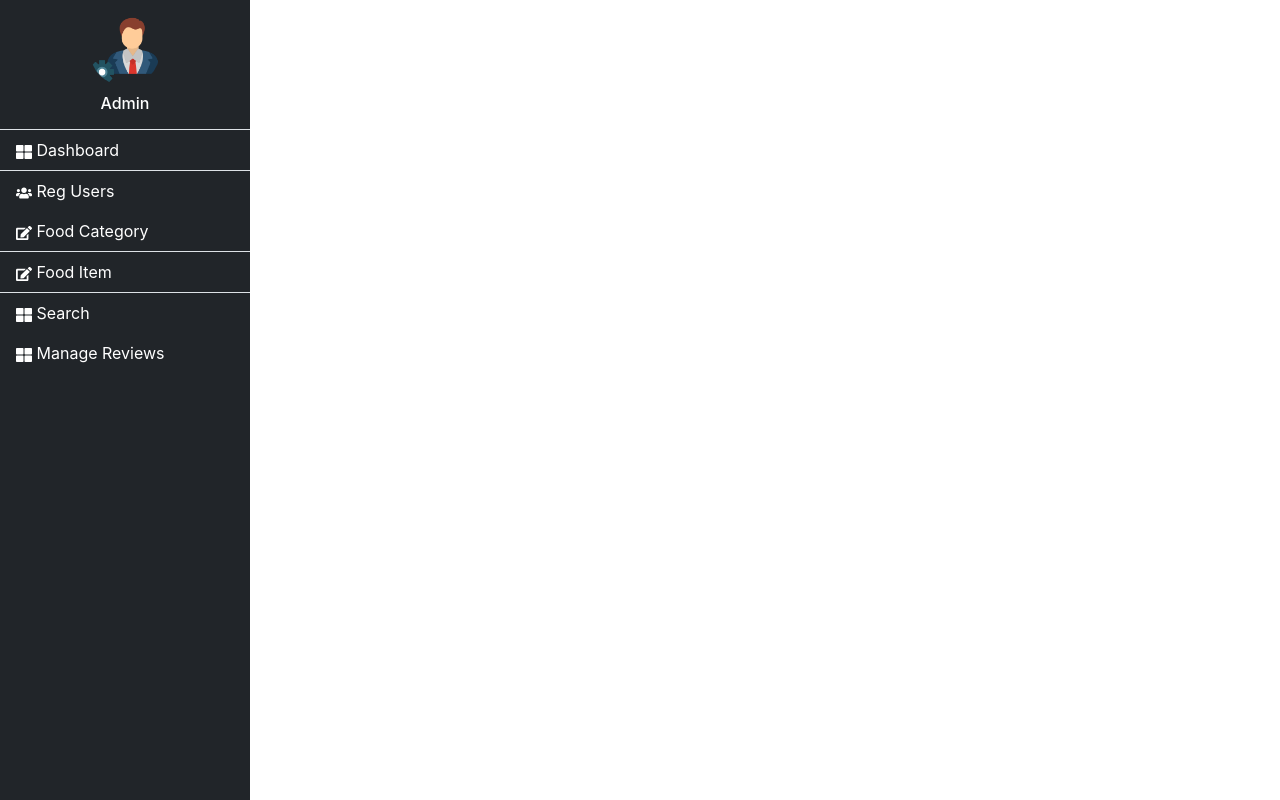
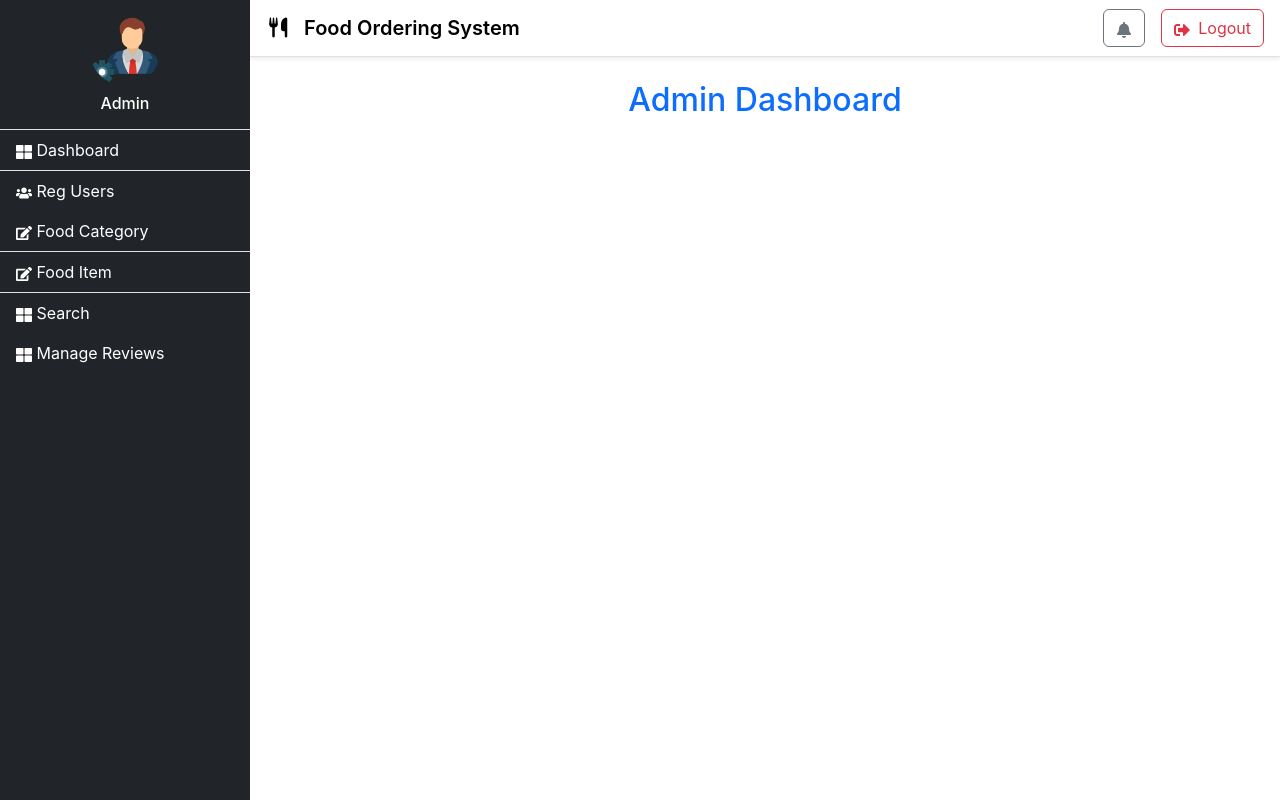
Before and after one commit to nishant0820/Food-Ordering-System, a React (Create React App) app in the folder frontend/: page /admin-dashboard in a window 1280 px wide. Built offline with nearby package versions, Linux system fonts and the light colour scheme.

Commit message:
Add AdminHeader and AdminLayout components; update AdminDashboard to use new layout

```diff
--- /dev/null
+++ b/frontend/src/components/AdminHeader.js
@@ -0,0 +1,33 @@
+import React from 'react'
+import { FaBars, FaBell, FaSignOutAlt } from 'react-icons/fa';
+
+const AdminHeader = () => {
+  return (
+    <nav className="navbar navbar-expand-lg navbar-light bg-white border-bottom px-3 shadow-sm">
+
+        <span className="navbar-brand fw-semibold"><i className="fas fa-utensils me-2"></i> Food Ordering System</span>
+
+        <button className="navbar-toggler border-0 ms-auto">
+            <FaBars />
+        </button>
+
+        <div className="collapse navbar-collapse">
+            <ul className="navbar-nav ms-auto align-items-center gap-3">
+                <li className="nav-item">
+                    <button className="btn btn-outline-secondary">
+                        <FaBell />
+                    </button>
+
+                </li>
+                <li className="nav-item">
+                    <button className="btn btn-outline-danger">
+                        <FaSignOutAlt className="me-1" /> Logout
+                    </button>
+                </li>
+            </ul>
+        </div>
+    </nav>
+  )
+}
+
+export default AdminHeader;
--- /dev/null
+++ b/frontend/src/components/AdminLayout.js
@@ -0,0 +1,20 @@
+import React from 'react'
+import AdminSidebar from './AdminSidebar'
+import AdminHeader from './AdminHeader'
+import "../styles/admin.css";
+
+const AdminLayout = ({children}) => {
+  return (
+    <div className='d-flex'>
+        <AdminSidebar />
+        <div id="page-content-wrapper" className="w-100">
+            <AdminHeader />
+            <div className="container-fluid mt-4">
+                {children}
+            </div>
+        </div>
+    </div>
+  )
+}
+
+export default AdminLayout
--- a/frontend/src/components/AdminSidebar.js
+++ b/frontend/src/components/AdminSidebar.js
@@ -1,5 +1,4 @@
 import React, { useState } from 'react'
-import "../styles/admin.css";
 import { Link } from 'react-router-dom';
 import { FaEdit, FaThLarge, FaUsers } from 'react-icons/fa';
 
--- a/frontend/src/pages/AdminDashboard.js
+++ b/frontend/src/pages/AdminDashboard.js
@@ -1,11 +1,15 @@
 import React from 'react'
-import AdminSidebar from '../components/AdminSidebar';
+import AdminLayout from '../components/AdminLayout';
 
 const AdminDashboard = () => {
-  return (
-    <AdminSidebar />
+    return (
+        <AdminLayout>
+            <div>
+                <h2 className="text-center text-primary">Admin Dashboard</h2>
+            </div>
+        </AdminLayout>
 
-  )
+    )
 }
 
 export default AdminDashboard;
--- a/frontend/src/styles/admin.css
+++ b/frontend/src/styles/admin.css
@@ -15,3 +15,7 @@
     background-color: #1a1a1a !important;
     color: yellow !important;
 }
+
+#page-content-wrapper{
+    margin-left: 250px;
+}
```
